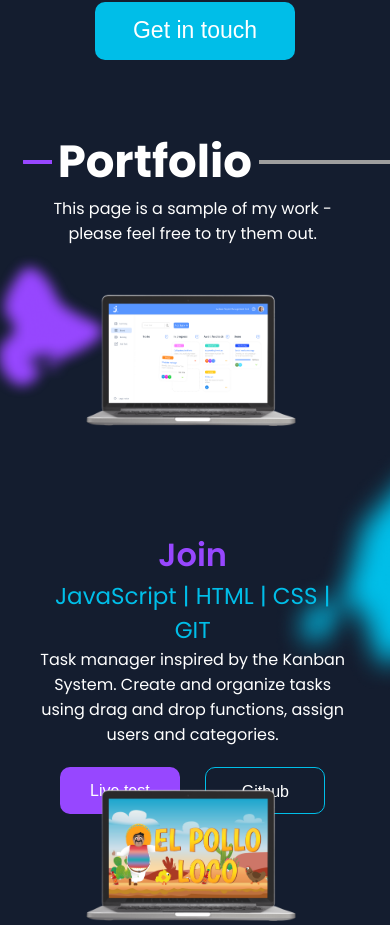
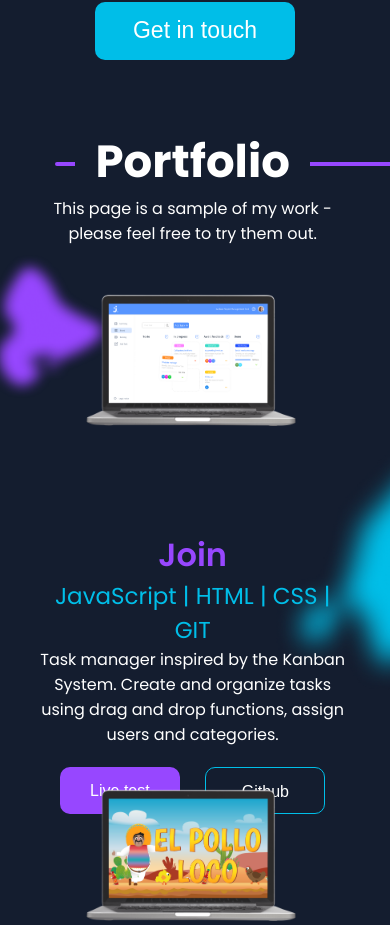
Before and after one commit to deniseS85/portfolio, an Angular app: page /portfolio in a window 390 px wide. Shown: the part 2053-2978 px from the top of the page. Built offline with nearby package versions, Linux system fonts and the light colour scheme; grey boxes are pictures that could not be loaded.

Commit message:
line in headline portfolio responsiv

```diff
--- a/src/app/portfolio/portfolio.component.html
+++ b/src/app/portfolio/portfolio.component.html
@@ -1,8 +1,8 @@
 <div class="portfolio-container" #myportfolio>
     <div class="headline-portfolio">
-        <img src="assets/img/line-left-portfolio.png">
-        <div id="portfolio">Portfolio</div>
-        <img src="assets/img/line-right-portfolio.png">
+        <div></div>
+        <!-- <img src="assets/img/line-left-portfolio.png"> -->
+        <span id="portfolio">Portfolio</span>
     </div>
 
     <div class="subtext-portfolio">This page is a sample of my work - please feel free to try them out.</div>
--- a/src/app/portfolio/portfolio.component.scss
+++ b/src/app/portfolio/portfolio.component.scss
@@ -23,25 +23,27 @@
     margin-top: 10%;
     .headline-portfolio {
         display: flex;
-        justify-content: flex-end;
+        flex-direction: column;
         align-items: center;
         color: var(--white);
-        font-size: 6.25vw;
-        font-family: 'Poppins bold';
-        img {
-            height: 4px;
+        position: relative;
+        div {
+            width: 75vw;
+            background-color: #4b47ff;
+            position: absolute;
+            right: -10.069vw;
+            top: 50%;
+            border-top-left-radius: 10px;
+            border-bottom-left-radius: 10px;
+            border: 2px solid var(--purple);
         }
-        img:first-child {
-            width: 7.569vw;            ;
-            margin-right: 1.389vw;
-        }
-        div {
-            margin-right: 25.389vw;
-        }
-        img:last-child {
-            width: 33.611vw;
-            position: absolute;
-            right: 0;
+        span {
+            font-size: 6.25vw;
+            font-family: 'Poppins bold';
+            display: inline-block;
+            padding: 0 20px;
+            z-index: 15;
+            background-color: #141d2f;
         }
     }
     .subtext-portfolio {
@@ -145,11 +147,20 @@
 }
 
 
+@media only screen and (max-width: 767px) {
+    .headline-portfolio {
+        div {
+            width: 85vw !important;
+        }
+    }
+}
 @media only screen and (max-width: 1000px) {
     .portfolio-container {
         margin-top: 140px;
         .headline-portfolio {
-            font-size: 45px !important;
+            span {
+                font-size: 45px !important;
+            }
         }
         .project {
             flex-direction: column;
```
